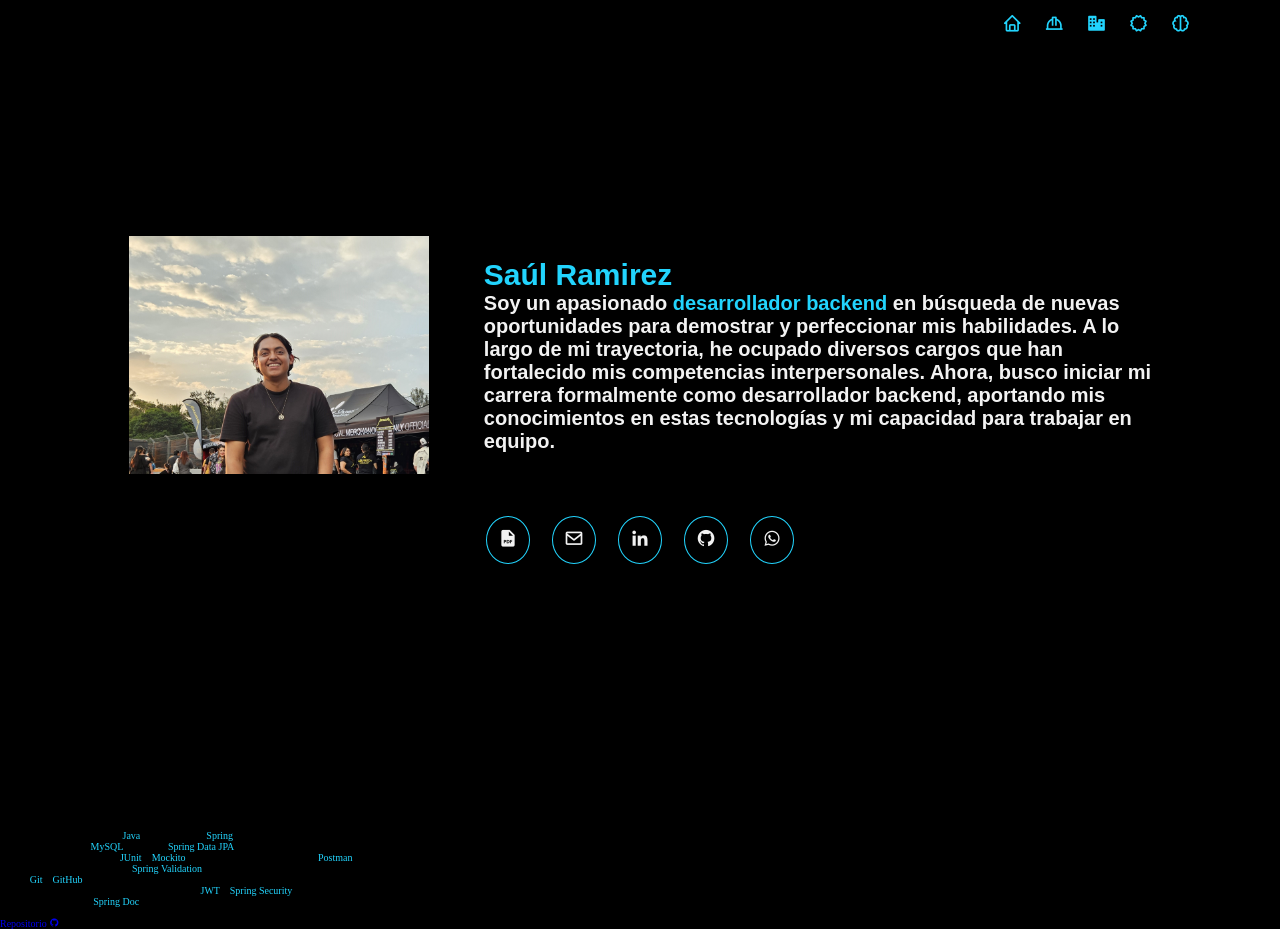
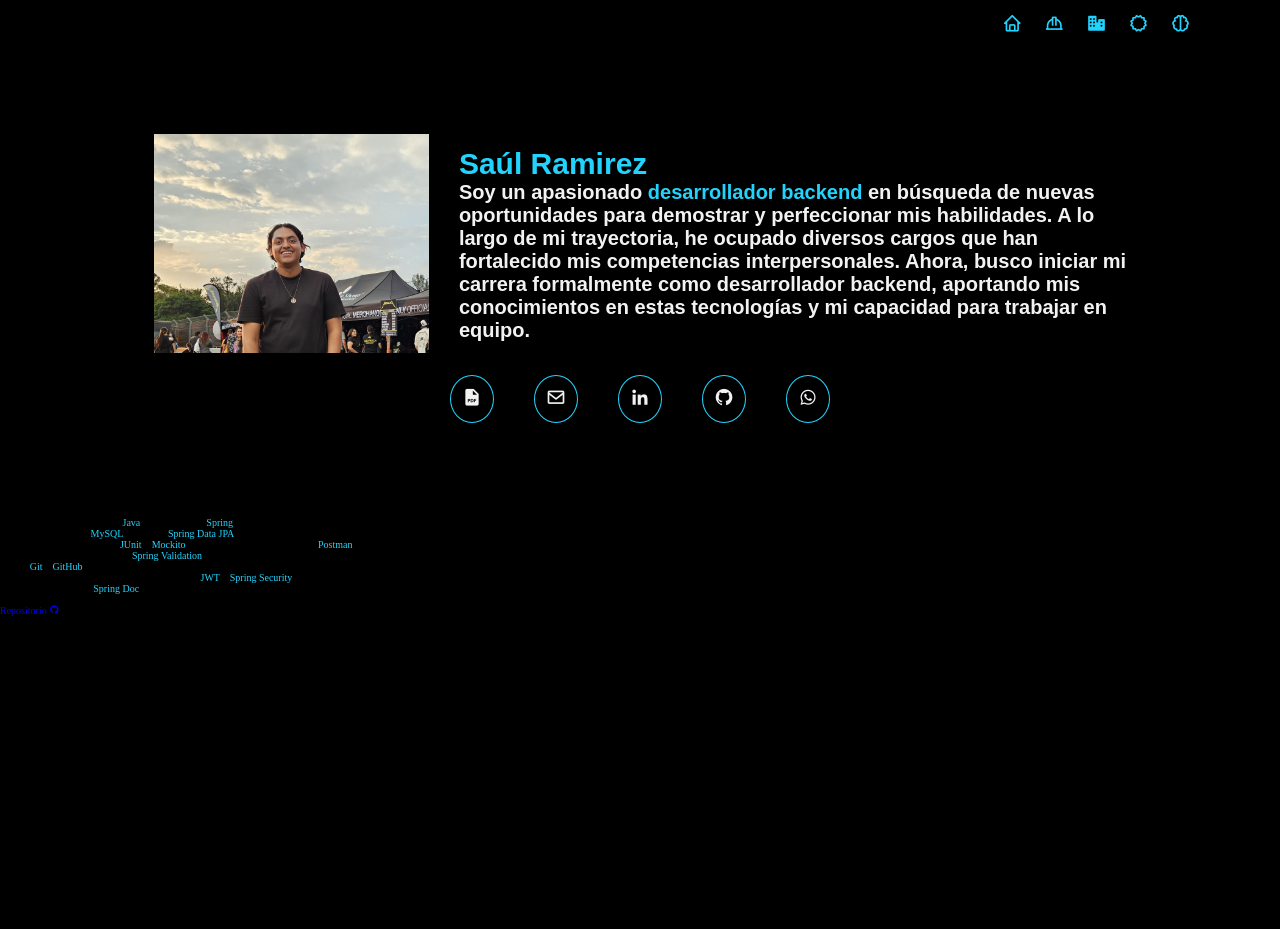
Before and after one commit to SayulRamirez/portafolio, a plain HTML site: page index.html in a window 1280 px wide. After the commit the page ends 800 px from the top, so only its background shows below. Drawn offline with nearby package versions, Linux system fonts and the light colour scheme; a web font is replaced by a local one.

Commit message:
style: terminando de dar estilo a la seccion -> acerca de mi

```diff
--- a/style.css
+++ b/style.css
@@ -33,6 +33,10 @@ span {
   color: var(--color-seccundario);
 }
 
+main {
+  padding-top: 7rem;
+}
+
 header {
   width: 100%;
   z-index: 100;
@@ -61,24 +65,23 @@ header nav a:hover {
 }
 
 .home {
-  padding: 0 7%;
+  padding: 5% 7%;
   display: flex;
   flex-direction: column;
   justify-content: center;
-  height: 100vh;
-  gap: 5%;
+  gap: 2rem;
 }
 
 .home > div:first-child {
   display: flex;
   justify-content: center;
   align-items: center;
-  gap: 5%;
+  gap: 3rem;
   flex-wrap: wrap;
 }
 
 .home-img {
-  width: clamp(25rem, 30%, 30rem);
+  width: clamp(20rem, 25%, 40rem);
 }
 
 .home-img img {
@@ -105,7 +108,7 @@ header nav a:hover {
 .links {
   display: flex;
   justify-content: center;
-  column-gap: 2%;
+  column-gap: 4rem;
   row-gap: 1rem;
   flex-wrap: wrap;
 }
@@ -124,12 +127,6 @@ header nav a:hover {
   outline: none;
 }
 
-@media (max-width: 400px) {
-  .home {
-    padding-top: 31%;
-  }
-}
-
 .boton {
   font-family: var(--font-syne);
   font-weight: 600;
@@ -144,6 +141,6 @@ header nav a:hover {
 
 .boton:hover, .links a:hover, .links button:hover {
   transform: scale(1.1);
-  box-shadow: 0 0 .5rem var(--color-seccundario);
+  box-shadow: 0 0 .8rem var(--color-seccundario);
   transition: .3s;
 }
```
